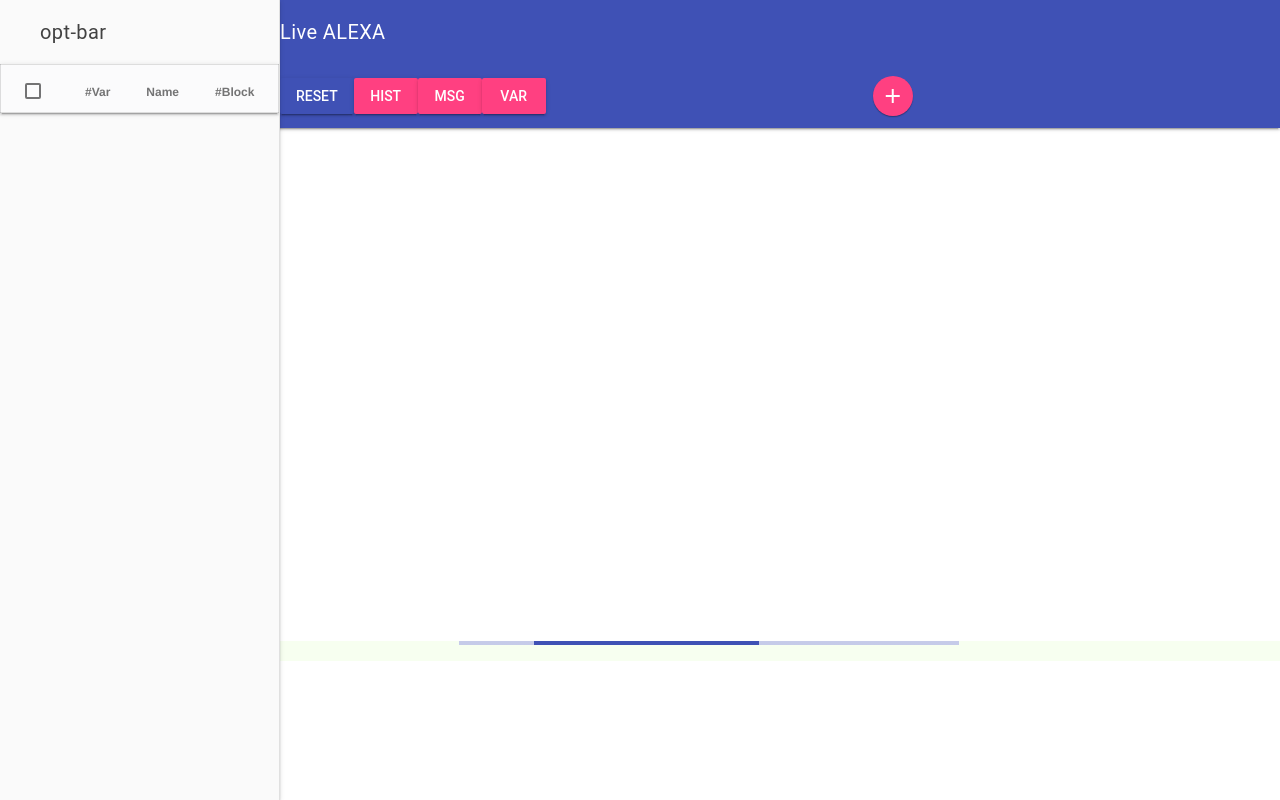
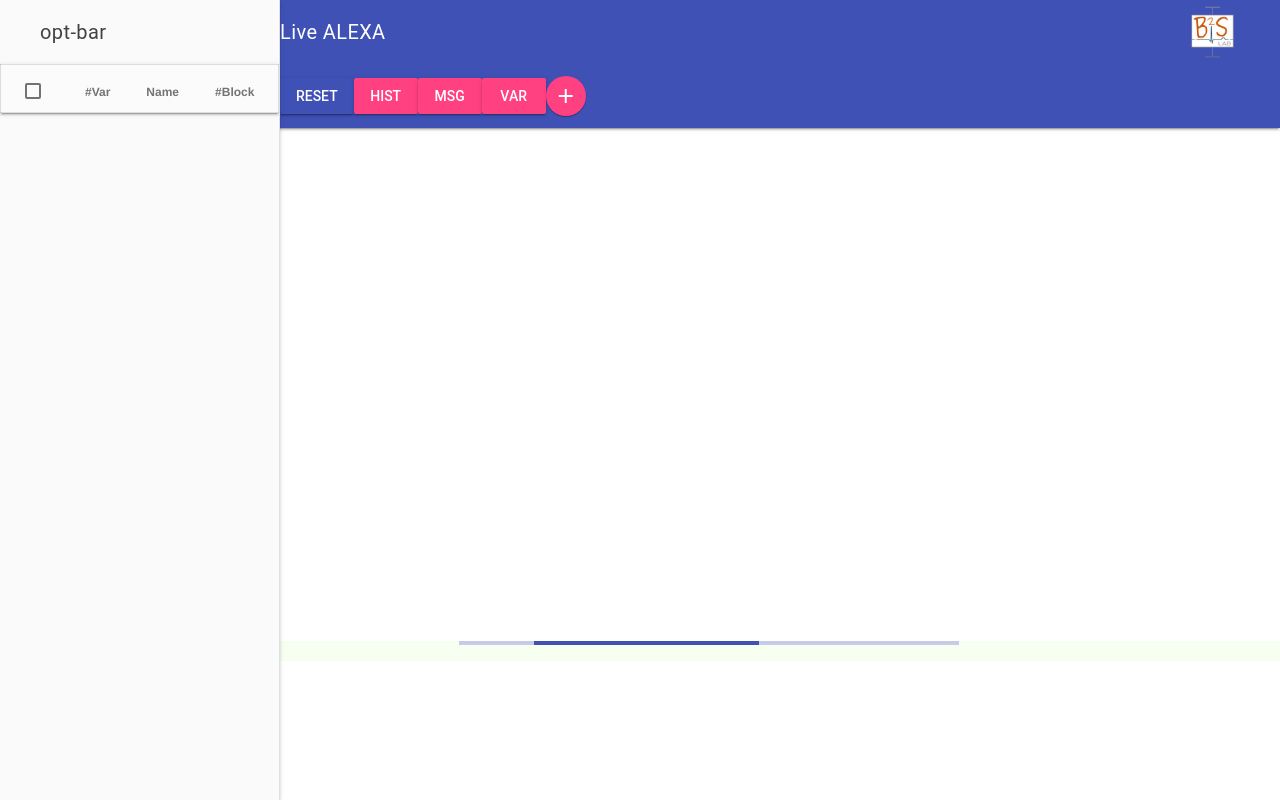
Before and after one commit to kruegener/Alexa_Server, a Django app: page / in a window 1280 px wide. Run offline with Django 3.2, Linux system fonts and the light colour scheme; lists and menus that the app fills with data are empty; some libraries are stand-ins or nearby versions.

Commit message:
logo + resize bug_fixed

```diff
--- a/AlexaHandler/templates/AlexaHandler/live.html
+++ b/AlexaHandler/templates/AlexaHandler/live.html
@@ -132,9 +132,10 @@
             width:auto;
             left:0;
         }
-        {#    .mdl-layout.is-small-screen ~ .mdl-layout__drawer{#}
-        {#            width:0;#}
-        {#        }#}
+
+        .logo {
+            height:40pt;
+        }
     </style>
 
     <!-- check for jquery -->
@@ -308,7 +309,7 @@
                 div.scrollIntoView(true);
             }
             componentHandler.upgradeDom();
-            margin_adjust();
+            checkForSmallScreen();
             // refresh clickable
 
         }
@@ -322,7 +323,7 @@
             document.getElementById("var_body").innerHTML = "";
             document.getElementById("grid").innerHTML = "";
             componentHandler.upgradeDom();
-            margin_adjust();
+            checkForSmallScreen();
         }
 
         function send_reset(){
@@ -354,12 +355,14 @@
 
         function margin_adjust() {
             $(".mdl-layout__header").css("margin-left", $("#opt-bar").outerWidth());
+            $(".mdl-layout__header").css("right", 0);
             $(".mdl-layout__content").css("margin-left", $("#opt-bar").outerWidth());
             $(".mdl-layout__drawer").css("left", 0);
         }
 
         function margin_small_adjust() {
             $(".mdl-layout__header").css("margin-left", 0);
+            $(".mdl-layout__header").css("right", 0);
             $(".mdl-layout__content").css("margin-left", 0);
             if ($('.mdl-layout__drawer').hasClass('is-visible')) {
                 $(".mdl-layout__drawer").css("left", 0);
@@ -377,7 +380,7 @@
             }
             else
                 margin_adjust();
-                setTimeout(checkForSmallScreen, 50);
+                setTimeout(checkForSmallScreen, 200);
         }
 
         function new_Gen_Var() {
@@ -405,7 +408,7 @@
             console.log("new width:", $("#opt-bar").outerWidth());
 
             componentHandler.upgradeDom();
-            margin_adjust();
+            checkForSmallScreen();
             cell.scrollIntoView();
         }
 
@@ -434,7 +437,7 @@
                 var_num++;
             }
             componentHandler.upgradeDom();
-            margin_adjust();
+            checkForSmallScreen();
         }
 
         socket.onmessage = function(e) {
@@ -506,7 +509,6 @@
             };
             headerCheckbox.addEventListener('change', headerCheckHandler);
             console.log("new header width:", $("#opt-bar").outerWidth());
-            margin_adjust();
             console.log("header margin: ", $(".mdl-layout__header").css.marginLeft);
             $(checkForSmallScreen);
         });
@@ -524,6 +526,8 @@
         <header id="header-block" class="mdl-layout__header">
             <div class="mdl-layout__header-row">
                 <span class="mdl-layout-title">Live ALEXA</span>
+                <div class="mdl-layout-spacer"></div>
+                <a href="http://b2slab.upc.edu/"><img class="logo" src={% static "AlexaHandler/logo.png" %}></a>
             </div>
             <div class="mdl-layout__header-row">
                 <!-- Accent-colored raised button with ripple -->
@@ -542,7 +546,7 @@
                 <button onclick="send_image_populate()" class="mdl-button mdl-js-button mdl-button--fab mdl-button--mini-fab mdl-button--colored">
                     <i class="material-icons">add</i>
                 </button>
-
+                <div class="mdl-layout-spacer"></div>
             </div>
         </header>
         <div id = "opt-bar" class="mdl-layout__drawer">
```
Also changed, not shown: AlexaHandler/static/AlexaHandler/logo.jpg (added), AlexaHandler/static/AlexaHandler/logo.png (added), 3 other files.
